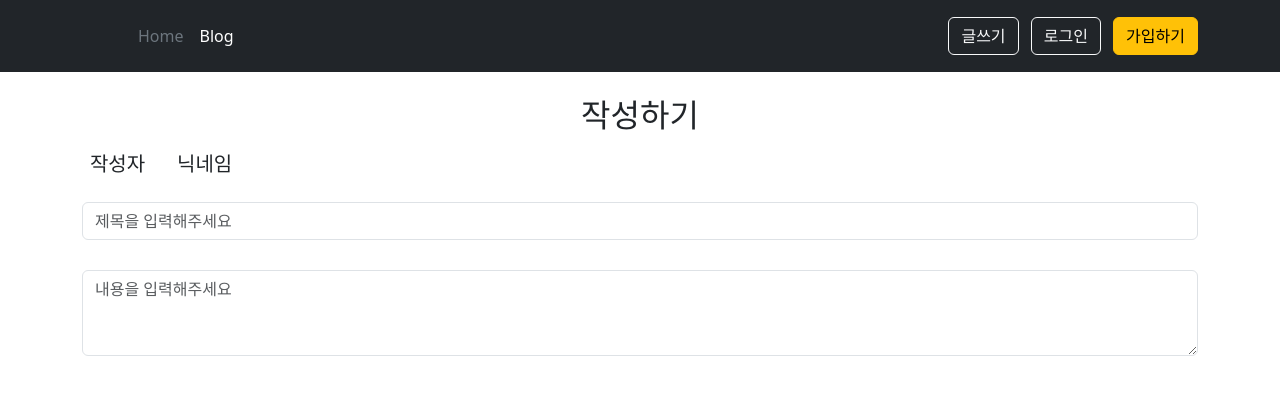
After one commit to YoulAPark/newComer-Project, a PHP site: page /admin/register.php in a window 1280 px wide. The commit adds this page. Shown: the top 395 px of the page. Run offline with PHP 8.4, Linux system fonts and the light colour scheme; a stand-in replaces the project's code that opens the database connection.

Commit message:
중간 커밋

```diff
--- a/OJT/week1.html
+++ b/OJT/week1.html
@@ -13,7 +13,8 @@
 			<h1>OJT - Week 1</h1>
             <p>2023. 09. 첫째주</p>
             <div class="main">
-
+                9월 4일
+                - 개발환경 설치 및 세팅
             </div>
 		</div>
 
--- a/OJT/week1.php
+++ /dev/null
@@ -1,3 +0,0 @@
-<?php
-	include('./include/navbar.php');
-?>
--- /dev/null
+++ b/admin/register.php
@@ -0,0 +1,23 @@
+<?php
+	include('../include/navbar.php');
+?>
+<div class="container mt-4 my-5 lead text-center">
+    <h2>작성하기</h2>
+
+    <div>
+        <div class="mb-3 row">
+            <label class="col-sm-1 col-form-label">작성자</label>
+            <div class="col-sm-10">
+                <input type="text" readonly class="form-control-plaintext" value="닉네임">
+            </div>
+        </div>
+    </div>
+
+    <div>
+        <div class="mb-3">
+            <input type="email" class="form-control" id="exampleFormControlInput1" placeholder="제목을 입력해주세요">
+            <label for="exampleFormControlTextarea1" class="form-label"></label>
+            <textarea class="form-control" id="exampleFormControlTextarea1" rows="3" placeholder="내용을 입력해주세요"></textarea>
+        </div>
+    </div>
+</div>
--- a/include/navbar.php
+++ b/include/navbar.php
@@ -1,3 +1,7 @@
+<?php
+    error_reporting(E_ALL);
+    ini_set('display_errors', 1);
+?>
 <!DOCTYPE html>
 <html>
 	<head>
@@ -19,26 +23,22 @@
                 </a>
 
                 <ul class="nav col-12 col-lg-auto me-lg-auto mb-2 justify-content-center mb-md-0">
-                    <li><a href="#" class="nav-link px-2 text-secondary">Home</a></li>
-                    <li><a href="#" class="nav-link px-2 text-white">Features</a></li>
-                    <li><a href="#" class="nav-link px-2 text-white">Pricing</a></li>
+                    <li><a href="/newcomer" class="nav-link px-2 text-secondary">Home</a></li>
+                    <li><a href="/newcomer/OJT/" class="nav-link px-2 text-white">Blog</a></li>
+                    <!-- <li><a href="#" class="nav-link px-2 text-white">Pricing</a></li>
                     <li><a href="#" class="nav-link px-2 text-white">FAQs</a></li>
-                    <li><a href="#" class="nav-link px-2 text-white">About</a></li>
+                    <li><a href="#" class="nav-link px-2 text-white">About</a></li> -->
                 </ul>
 
-                <form class="col-12 col-lg-auto mb-3 mb-lg-0 me-lg-3" role="search">
+                <!-- <form class="col-12 col-lg-auto mb-3 mb-lg-0 me-lg-3" role="search">
                     <input type="search" class="form-control form-control-dark text-bg-dark" placeholder="Search..." aria-label="Search">
-                </form>
+                </form> -->
 
                 <div class="text-end">
+                    <button type="button" onclick="location.href='/newcomer/admin/register.php'" class="btn btn-outline-light me-2">글쓰기</button>
                     <button type="button" class="btn btn-outline-light me-2">로그인</button>
                     <button type="button" class="btn btn-warning">가입하기</button>
                 </div>
             </div>
         </div>
     </header>
-
-    <script src="https://cdn.jsdelivr.net/npm/bootstrap@5.3.1/dist/js/bootstrap.bundle.min.js" integrity="sha384-HwwvtgBNo3bZJJLYd8oVXjrBZt8cqVSpeBNS5n7C8IVInixGAoxmnlMuBnhbgrkm" crossorigin="anonymous"></script>
-
-	</body>
-</html>
```
Also changed, not shown: OJT/index.php (added, +33 -0 lines), index.php (+1 -17 lines).
